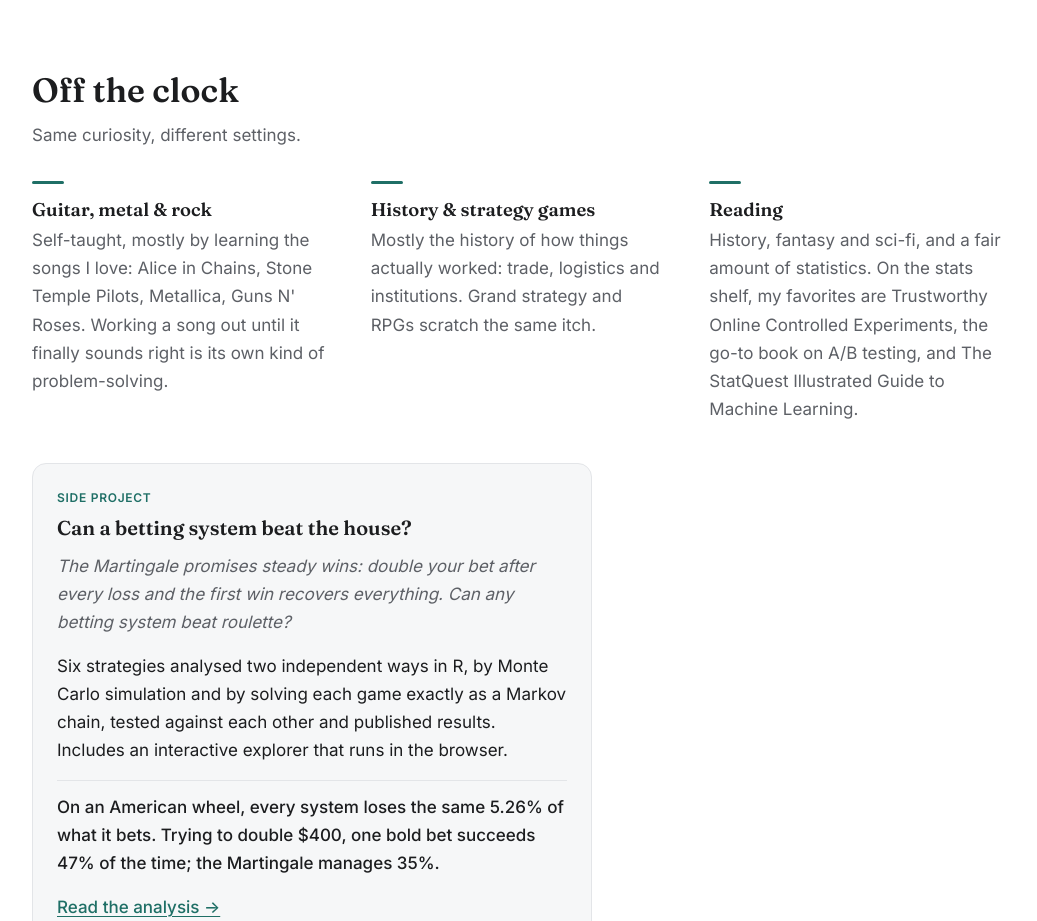
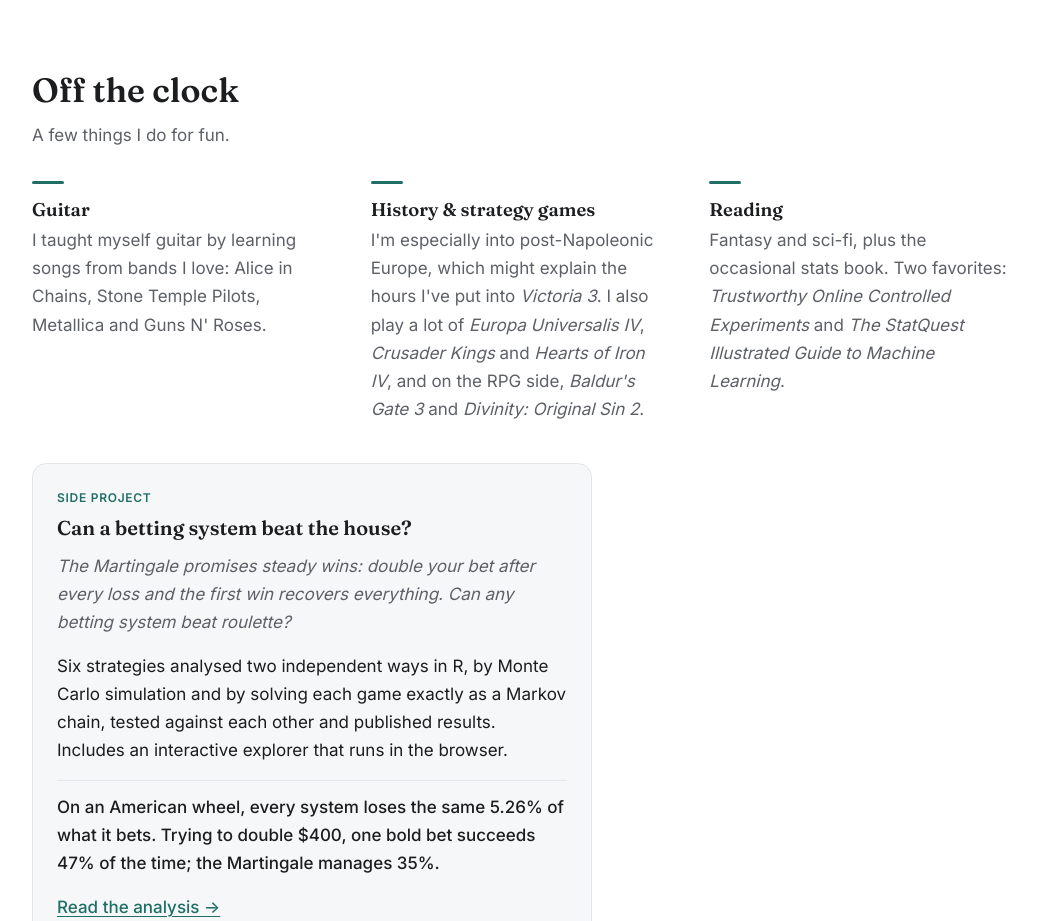
Before and after one commit to RustyRockets/RustyRockets.github.io, an Astro site: page / in a window 1280 px wide. Shown: the part 3200-4121 px from the top of the page, without its empty margins (120-1157 px from the left). Built offline with nearby package versions, Linux system fonts and the light colour scheme; Astro itself is replaced by a stand-in of ours.

Commit message:
Rewrite off-the-clock interests in a plainer, personal voice
Drop the lines that tied each hobby back to work, name the games and the
period of history, and italicize game and book titles.

Co-Authored-By: Claude Opus 5.5 <noreply@anthropic.com>

```diff
--- a/src/data/profile.ts
+++ b/src/data/profile.ts
@@ -141,22 +141,23 @@ export const chapters: Chapter[] = [
   },
 ];
 
-// Interlude: the same curiosity outside work.
+// Interlude: life outside work, in plain first person.
+// Interest text may contain <em> for titles (rendered as HTML).
 export const interlude = {
   title: 'Off the clock',
-  intro: 'Same curiosity, different settings.',
+  intro: 'A few things I do for fun.',
   interests: [
     {
-      title: 'Guitar, metal & rock',
-      text: "Self-taught, mostly by learning the songs I love: Alice in Chains, Stone Temple Pilots, Metallica, Guns N' Roses. Working a song out until it finally sounds right is its own kind of problem-solving.",
+      title: 'Guitar',
+      text: "I taught myself guitar by learning songs from bands I love: Alice in Chains, Stone Temple Pilots, Metallica and Guns N' Roses.",
     },
     {
       title: 'History & strategy games',
-      text: 'Mostly the history of how things actually worked: trade, logistics and institutions. Grand strategy and RPGs scratch the same itch.',
+      text: "I'm especially into post-Napoleonic Europe, which might explain the hours I've put into <em>Victoria 3</em>. I also play a lot of <em>Europa Universalis IV</em>, <em>Crusader Kings</em> and <em>Hearts of Iron IV</em>, and on the RPG side, <em>Baldur's Gate 3</em> and <em>Divinity: Original Sin 2</em>.",
     },
     {
       title: 'Reading',
-      text: 'History, fantasy and sci-fi, and a fair amount of statistics. On the stats shelf, my favorites are Trustworthy Online Controlled Experiments, the go-to book on A/B testing, and The StatQuest Illustrated Guide to Machine Learning.',
+      text: 'Fantasy and sci-fi, plus the occasional stats book. Two favorites: <em>Trustworthy Online Controlled Experiments</em> and <em>The StatQuest Illustrated Guide to Machine Learning</em>.',
     },
   ],
   project: {
--- a/src/pages/index.astro
+++ b/src/pages/index.astro
@@ -78,7 +78,7 @@ import { profile, chapters, interlude, epilogue } from '../data/profile';
           interlude.interests.map((it) => (
             <div class="interest">
               <h3>{it.title}</h3>
-              <p>{it.text}</p>
+              <p set:html={it.text} />{/* our own text, allows <em> for titles */}
             </div>
           ))
         }
```
